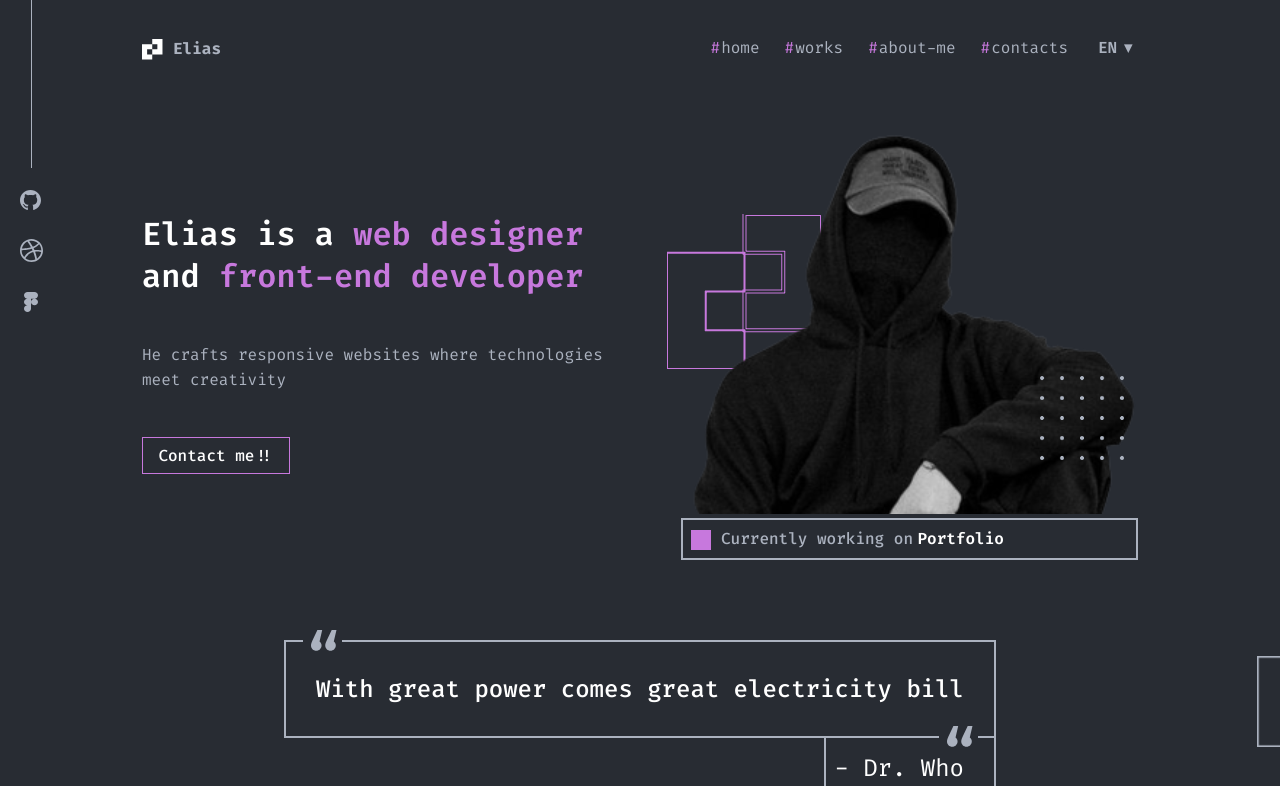
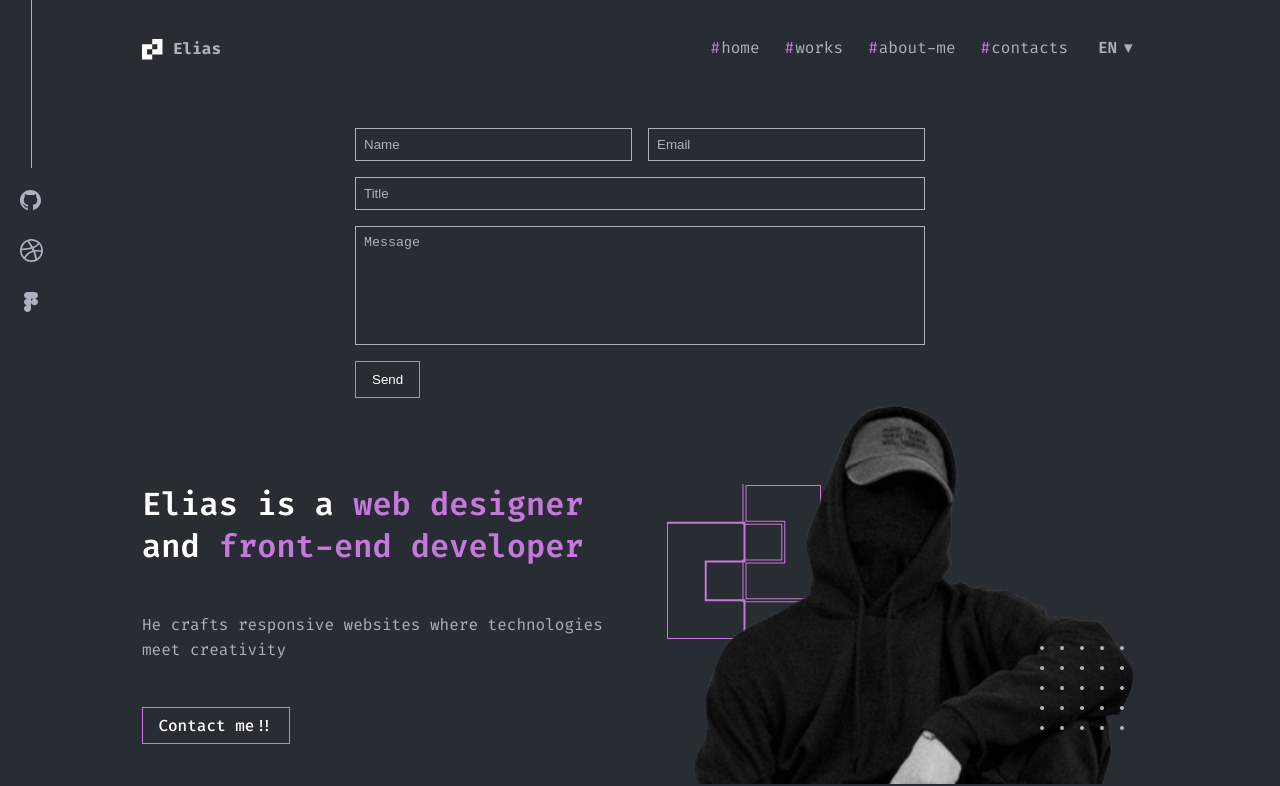
Before and after one commit to 89811421793/portfolio, a React app: page / in a window 1280 px wide. Shown: the top 786 px of the page. Built offline with nearby package versions, Linux system fonts and the light colour scheme.

Commit message:
компонент формы подготовлен

```diff
--- a/src/components/form/Form.tsx
+++ b/src/components/form/Form.tsx
@@ -1,10 +1,81 @@
-import React from 'react';
-import styled from 'styled-components';
+import React from "react";
+import styled from "styled-components";
+import { theme } from "../../styles/Theme";
+import { Button } from "../Button";
 
-export const Form = () => {
-    return (
-        <div>
+export const Form: React.FC = () => {
+  return (
+    <StyledForm>
+      <Field placeholder={"Name"} name={"user_name"} required />
+      <Field placeholder={"Email"} name={"user_email"} required />
+      <Field placeholder={"Title"} name={"subject"} required />
+      <Field
+        placeholder={"Message"}
+        name={"message"}
+        as={"textarea"}
+        required
+      />
+      <FormButton type="submit">Send</FormButton>
+    </StyledForm>
+  );
+};
 
-        </div>
-    );
-};
+const StyledForm = styled.form`
+  max-width: 570px;
+  width: 100%;
+  display: grid;
+grid-template-columns: 1fr 1fr;
+  margin: 0 auto;
+  gap: 16px;
+
+  textarea {
+    resize: none;
+    height: 119px;
+  }
+`;
+
+const Field = styled.input`
+  width: 100%;
+  border: 1px solid ${theme.colors.borderColor};
+  background-color: ${theme.colors.primaryBg};
+  padding: 8px;
+
+  color: ${theme.colors.font};
+
+  &::placeholder {
+    color: ${theme.colors.borderColor};
+  }
+
+  &:focus-visible {
+    outline: 1px solid ${theme.colors.font};
+  }
+
+
+  &[name="user_name"] {
+    grid-column: 1;
+    grid-row: 1;
+  }
+  &[name="user_email"] {
+    grid-column: 2;
+    grid-row: 1;
+  }
+  &[name="subject"] {
+    grid-column: 1 / -1;
+    grid-row: 2;
+  }
+  &[name="message"] {
+    grid-column: 1 / -1;
+    grid-row: 3;
+  }
+  &[type="submit"] {
+    grid-column: 1 / -1;
+    grid-row: 4;
+  }
+
+  /*такой же эффект дает и эта запись: grid-column: ${({ name }) => (name === "user_name" || name === "user_email" ? "span 1" : "span 2")};*/
+`;
+
+const FormButton = styled(Button)`
+width: fit-content;
+padding: 8px 16px;
+`
--- a/src/pages/homepage/layout/sections/main/Main.tsx
+++ b/src/pages/homepage/layout/sections/main/Main.tsx
@@ -12,11 +12,13 @@ import { Projects } from "../projects/Projects";
 import { Skills } from "../skills/Skills";
 import { About } from "../about/About";
 import { Contacts } from "../contacts/Contacts";
+import { Form } from "../../../../../components/form/Form";
 
 export const Main: React.FC = () => {
   return (
     <StyledMain>
       <Container>
+      <Form/>
         <FlexContainer>
           <ContentWrapper id="home">
             <MainTitle>
```
